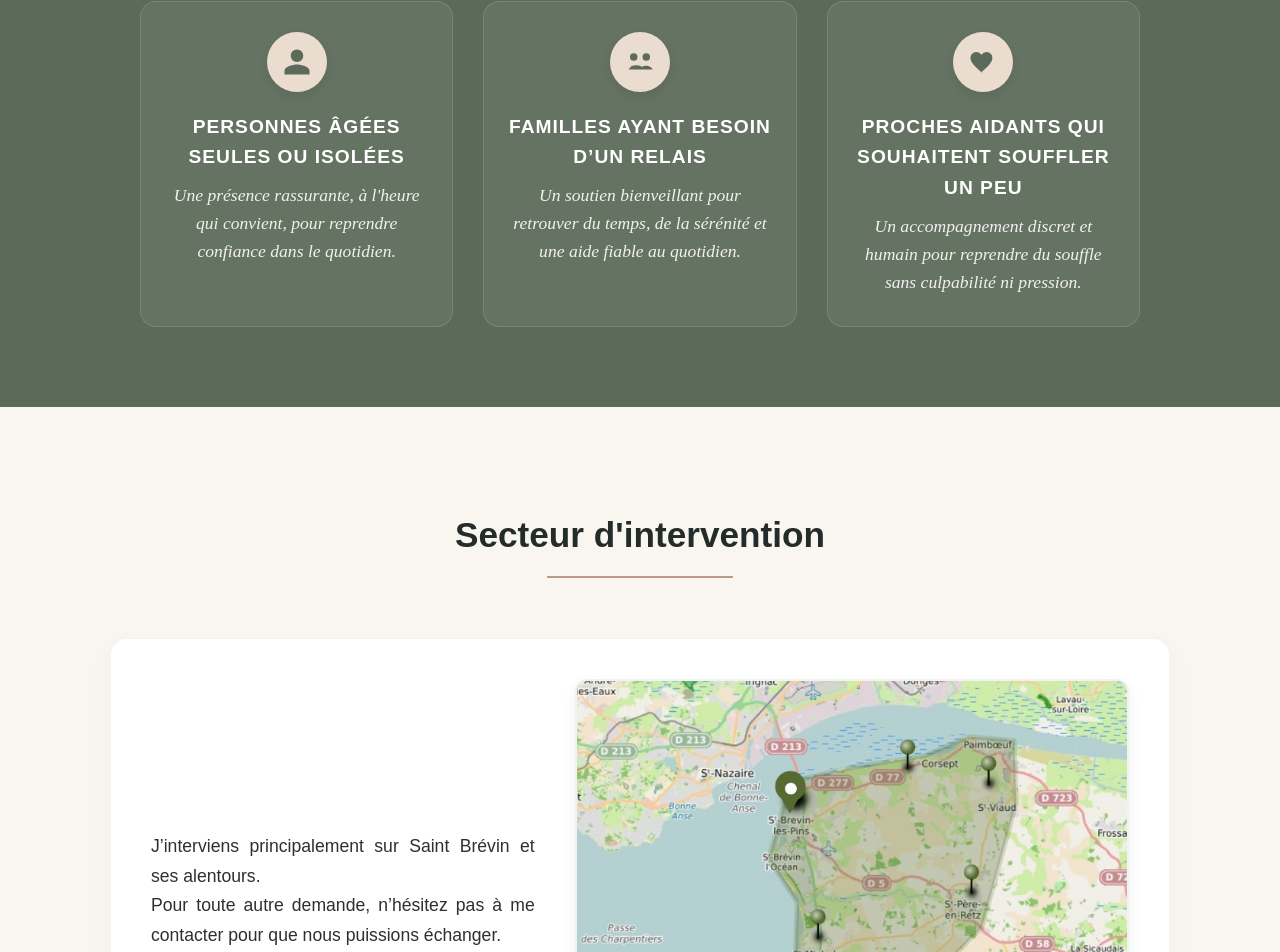
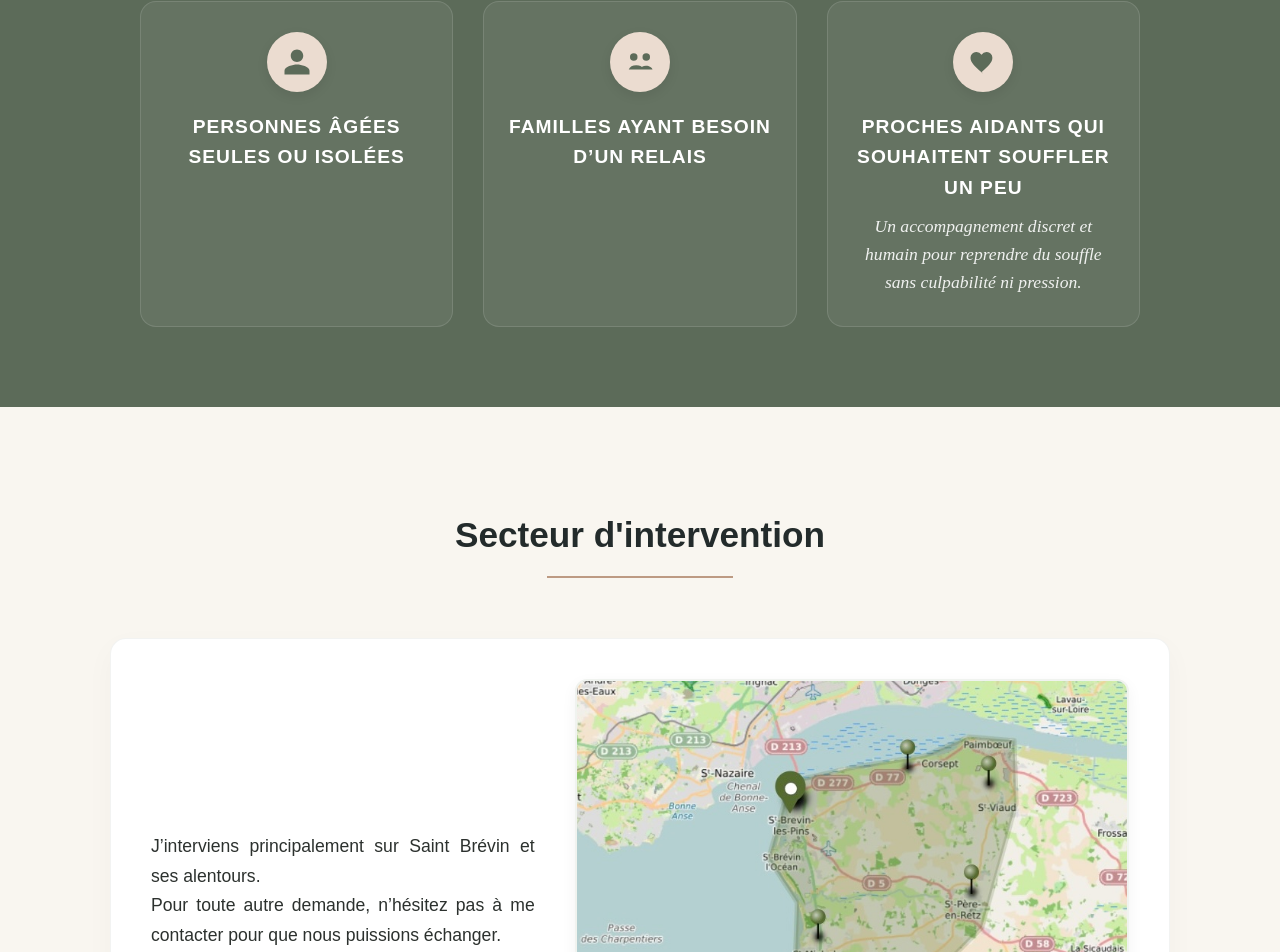
Before and after one commit to tentensee/LaVoyageuseDeVie, a React (Vite) app: page / in a window 1280 px wide. Shown: the part 1803-2755 px from the top of the page. Built offline with nearby package versions, Linux system fonts and the light colour scheme.

Commit message:
Refactor profiles in ForWho component
Removed text descriptions for certain profiles and adjusted the icon structure.

```diff
--- a/src/components/ForWho.jsx
+++ b/src/components/ForWho.jsx
@@ -3,9 +3,8 @@ import React from 'react';
 export default function ForWho() {
   const profiles = [
     {
-      title: 'Personnes âgées seules ou isolées',
-      text: 'Une présence rassurante, à l\'heure qui convient, pour reprendre confiance dans le quotidien.',
-      icon: (
+    title: 'Personnes âgées seules ou isolées',
+    icon: (
         <svg viewBox="0 0 24 24" className="for-who-icon" aria-hidden="true" fill="currentColor">
           <path d="M12 12c2.76 0 5-2.24 5-5S14.76 2 12 2 7 4.24 7 7s2.24 5 5 5Zm0 2c-3.33 0-10 1.67-10 5v3h20v-3c0-3.33-6.67-5-10-5Z" />
         </svg>
@@ -13,7 +12,6 @@ export default function ForWho() {
     },
     {
       title: 'Familles ayant besoin d’un relais',
-      text: 'Un soutien bienveillant pour retrouver du temps, de la sérénité et une aide fiable au quotidien.',
       icon: (
         <svg viewBox="0 0 24 24" className="for-who-icon" aria-hidden="true" fill="currentColor">
           <path d="M7 11a3 3 0 1 1 0-6 3 3 0 0 1 0 6Zm10 0a3 3 0 1 1 0-6 3 3 0 0 1 0 6ZM3 18c.8-2.3 3-3.5 6-3.5S14.2 15.7 15 18H3Zm9 0c.6-1.8 2.4-3 4.8-3 2.7 0 4.8 1.5 5.2 3H12Z" />
```
